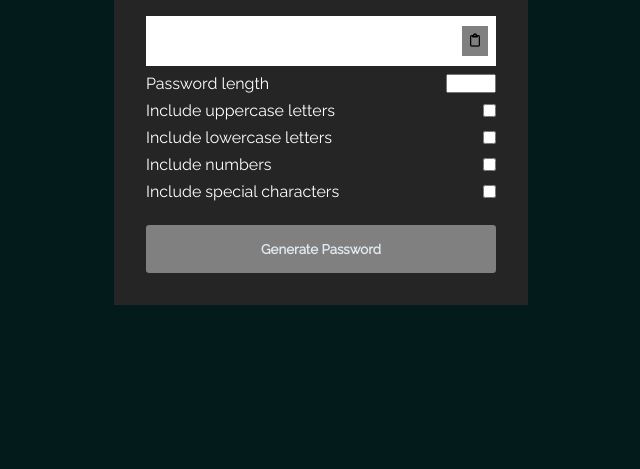
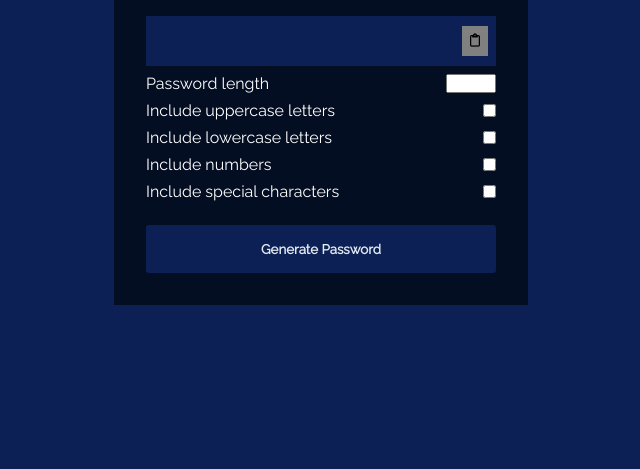
Before and after one commit to AhmadAlkaati/password-generator, a plain HTML site: page index.html in a window 1280 px wide. Shown: the part 290-759 px from the top of the page, without its empty margins (319-959 px from the left). Drawn offline with Linux system fonts and the light colour scheme.

Commit message:
Changing color and bg color.

```diff
--- a/sass/style.scss
+++ b/sass/style.scss
@@ -13,7 +13,7 @@ body {
   align-items: center;
   justify-content: center;
   flex-direction: column;
-  background: rgb(4, 27, 27);
+  background: rgb(13, 32, 85);
   overflow: hidden;
 }
 
@@ -27,7 +27,7 @@ button {
 }
 
 main {
-  background: rgb(37, 37, 37);
+  background: rgb(4, 14, 34);
   padding: 2rem;
   header {
     h1 {
@@ -40,7 +40,7 @@ main {
     .output {
       display: flex;
       align-items: center;
-      background: white;
+      background: rgb(13, 32, 85);
       width: 100%;
       height: 50px;
       position: relative;
@@ -86,7 +86,7 @@ main {
       margin-top: 1rem;
       width: 100%;
       font-weight: 600;
-      background: grey;
+      background: rgb(13, 32, 85);
       color: rgb(225, 234, 241);
     }
     .generate:hover {
```
Also changed, not shown: css/style.css, 1 other file.
